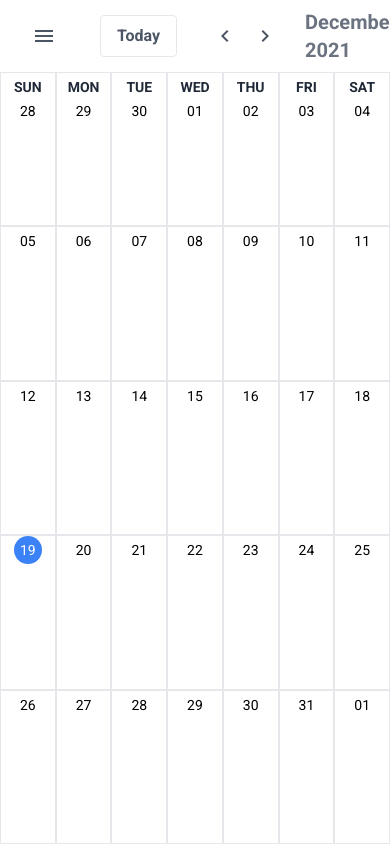
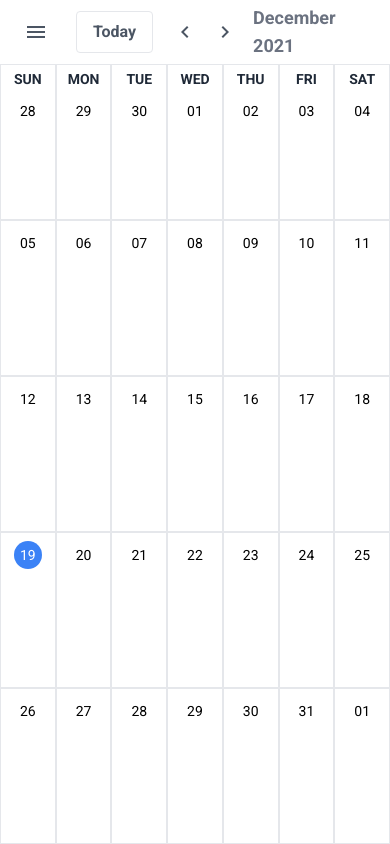
Before and after one commit to turn25/google-calendar-clone, a React (Create React App) app: page / in a window 390 px wide. Built offline with nearby package versions, Linux system fonts and the light colour scheme.

Commit message:
update ui for mobile

```diff
--- a/src/components/CalendarHeader.js
+++ b/src/components/CalendarHeader.js
@@ -28,7 +28,7 @@ export default function CalendarHeader() {
   }
 
   return (
-    <header className="px-4 py-2 flex items-center">
+    <header className="px-2 py-2 md:px-4 flex items-center h-[64px]">
       <button
         onClick={() => setIsShowSidebar(!isShowSidebar)}
         className="flex items-center mx-1"
@@ -48,7 +48,7 @@ export default function CalendarHeader() {
       </h1>
       <button
         onClick={handleResetMonth}
-        className="border py-2 px-4 font-semibold mx-7 text-gray-600 hover:bg-gray-100 hover:text-gray-800 rounded transition ease-in-out"
+        className="border py-2 px-4 font-semibold mx-3 md:mx-7 text-gray-600 hover:bg-gray-100 hover:text-gray-800 rounded transition ease-in-out"
       >
         Today
       </button>
@@ -62,7 +62,7 @@ export default function CalendarHeader() {
           chevron_right
         </span>
       </button>
-      <h2 className="font-bold text-xl px-5 text-gray-500 hover:text-gray-800 transition ease-in-out cursor-default">
+      <h2 className="font-bold text-lg md:text-xl px-2 md:px-5 text-gray-500 hover:text-gray-800 transition ease-in-out cursor-default">
         {dayjs(new Date(dayjs().year(), monthIndex)).format("MMMM YYYY")}
       </h2>
     </header>
--- a/src/components/Day.js
+++ b/src/components/Day.js
@@ -65,7 +65,7 @@ export default function Day({ day, rowIdx }) {
             }}
             className="flex flex-col flex-1 cursor-pointer"
           >
-            <div className="overflow-y-scroll scrollbar-hide h-24 ">
+            <div className="overflow-y-scroll scrollbar-hide h-[calc(100vh-64px)/5]">
               <AnimatePresence>
                 {dayEventItems.map((event) => (
                   <motion.div
--- a/tailwind.config.js
+++ b/tailwind.config.js
@@ -9,6 +9,7 @@ const LabelsGroup = [
 ];
 
 module.exports = {
+  mode: "jit",
   purge: {
     content: ["./src/**/*.{js,jsx,ts,tsx}", "./public/index.html"],
     safelist: [
```
